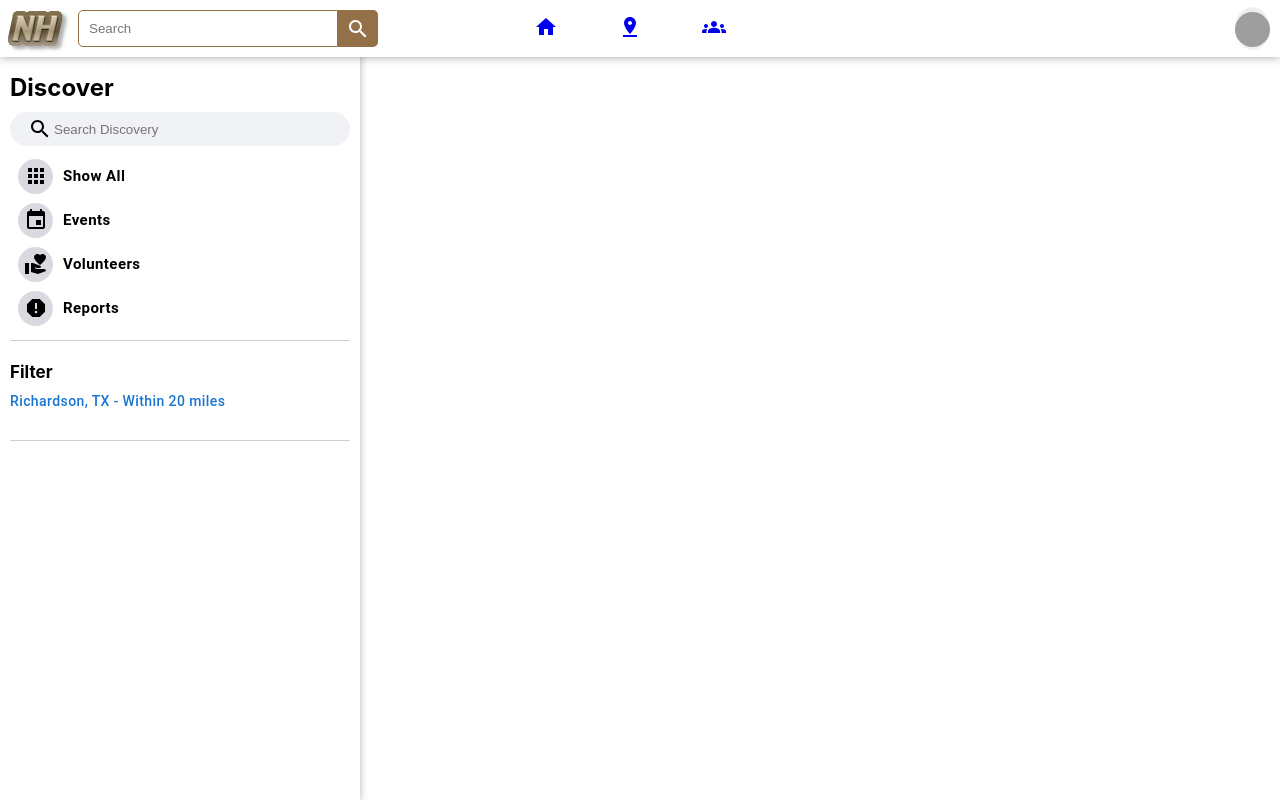
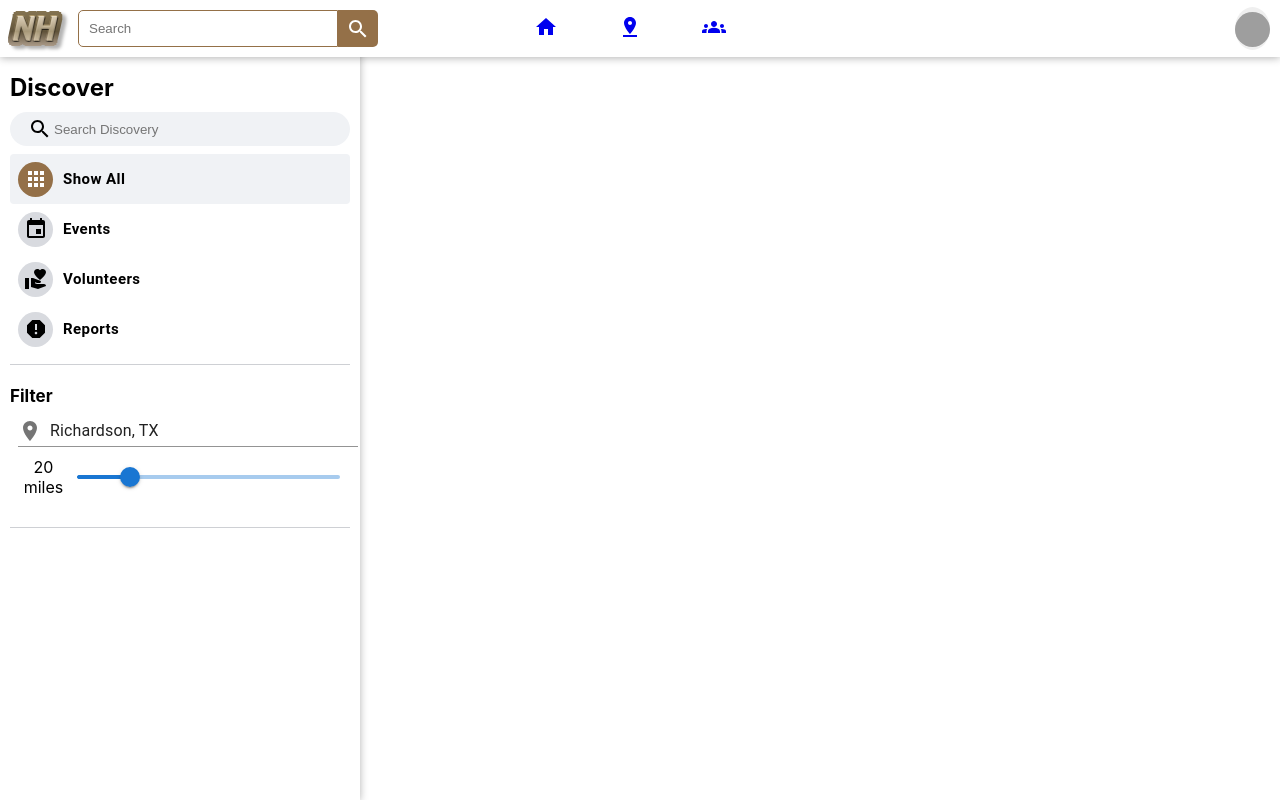
Before and after one commit to Bn161641/NeighborHack, a React (Create React App) app in the folder hackathon2022/: page /discover in a window 1280 px wide. Built offline with nearby package versions, Linux system fonts and the light colour scheme; grey boxes are pictures that could not be loaded.

Commit message:
done with side bar

```diff
--- a/hackathon2022/src/components/Filter.css
+++ b/hackathon2022/src/components/Filter.css
@@ -52,20 +52,26 @@
   margin-top: 8px;
 }
 
+
 .discoverCategory Button{
   width: 100%;
   display: flex;
   justify-content: flex-start;
-  height: 44px;
+  height: 50px;
   color: black;
   text-transform: none;
   font-weight: bold;
   font-size: 15px;
 }
 
+.discoverCategory Button.active{
+  background-color: #F0F2F5;
+}
+
 .discoverCategory Button:hover{
   background-color: #F0F2F5;
 }
+
 
 .discoverFilter{
   border-top: 1px solid #CED0D4;
@@ -79,6 +85,10 @@
   margin-top: 10px;
 }
 
+.discoverFormController{
+  width: 100%;
+  padding-right: 10px;
+}
 .filterLabel{
   font-size: 17px;
   margin: 1px 1px 1px 0px;
@@ -102,3 +112,31 @@
   justify-content: center;
   align-items: center;
 }
+
+.sideNavIcon.active{
+  background-color: #947048;
+  color: white;
+}
+
+.locationForm{
+  margin-left: 8px;
+  margin-right: 8px;
+  margin-top: 8px;
+  width: 100%;
+}
+
+.discoverLocation{
+  display: flex;
+  align-items: center;
+}
+
+.pRange{
+  margin: 10px 8px;
+}
+
+.discoverRange{
+  display: flex;
+  align-items: center;
+  width: 100%;
+  padding-right: 10px;
+}
--- a/hackathon2022/src/components/Filter.js
+++ b/hackathon2022/src/components/Filter.js
@@ -2,14 +2,69 @@ import "./Filter.css";
 import SearchIcon from "@mui/icons-material/Search";
 import Button from "@mui/material/Button";
 import { useState } from "react";
-import AppsIcon from '@mui/icons-material/Apps';
-import EventIcon from '@mui/icons-material/Event';
-import VolunteerActivismIcon from '@mui/icons-material/VolunteerActivism';
-import ReportIcon from '@mui/icons-material/Report';
+import AppsIcon from "@mui/icons-material/Apps";
+import EventIcon from "@mui/icons-material/Event";
+import VolunteerActivismIcon from "@mui/icons-material/VolunteerActivism";
+import ReportIcon from "@mui/icons-material/Report";
+import Box from "@mui/material/Box";
+import Input from "@mui/material/Input";
+import InputLabel from "@mui/material/InputLabel";
+import InputAdornment from "@mui/material/InputAdornment";
+import FormControl from "@mui/material/FormControl";
+import TextField from "@mui/material/TextField";
+import LocationOnIcon from "@mui/icons-material/LocationOn";
+import Slider from '@mui/material/Slider';
 
 export default function Filter() {
   const [range, setRange] = useState(20);
-  const [filterName, setFilterName] = useState("Richardson, TX - Within 20 miles")
+  const [filterName, setFilterName] = useState("Richardson, TX");
+  const [sideNav, setSideNav] = useState({
+    showAll: true,
+    events: false,
+    volunteers: false,
+    reports: false,
+  });
+
+  const handleSliderChange = (event, newValue) => {
+    setRange(newValue);
+  };
+
+  function changeView(view) {
+    switch (view) {
+      case "showAll":
+        setSideNav({
+          showAll: true,
+          events: false,
+          volunteers: false,
+          reports: false,
+        });
+        break;
+      case "events":
+        setSideNav({
+          showAll: false,
+          events: true,
+          volunteers: false,
+          reports: false,
+        });
+        break;
+      case "volunteers":
+        setSideNav({
+          showAll: false,
+          events: false,
+          volunteers: true,
+          reports: false,
+        });
+        break;
+      case "reports":
+        setSideNav({
+          showAll: false,
+          events: false,
+          volunteers: false,
+          reports: true,
+        });
+        break;
+    }
+  }
 
   return (
     <div className="filter">
@@ -23,17 +78,66 @@ export default function Filter() {
         />
       </div>
       <div className="discoverCategory">
-        <Button variant="text">
-          <div className="sideNavIcon"><AppsIcon/></div>
+        {/* <p>{sideNav}</p> */}
+        <Button
+          onClick={() => changeView("showAll")}
+          className={`${sideNav.showAll ? `active` : ``}`}
+          variant="text"
+        >
+          <div className={`sideNavIcon ${sideNav.showAll ? `active` : ``}`}>
+            <AppsIcon />
+          </div>
           Show All
-          </Button>
-        <Button variant="text"><div className="sideNavIcon"><EventIcon/></div>Events</Button>
-        <Button variant="text"><div className="sideNavIcon"><VolunteerActivismIcon/></div>Volunteers</Button>
-        <Button variant="text"><div className="sideNavIcon"><ReportIcon/></div>Reports</Button>
+        </Button>
+        <Button
+          onClick={() => changeView("events")}
+          className={`${sideNav.events ? `active` : ``}`}
+          variant="text"
+        >
+          <div className={`sideNavIcon ${sideNav.events ? `active` : ``}`}>
+            <EventIcon />
+          </div>
+          Events
+        </Button>
+        <Button
+          onClick={() => changeView("volunteers")}
+          className={`${sideNav.volunteers ? `active` : ``}`}
+          variant="text"
+        >
+          <div className={`sideNavIcon ${sideNav.volunteers ? `active` : ``}`}>
+            <VolunteerActivismIcon />
+          </div>
+          Volunteers
+        </Button>
+        <Button
+          onClick={() => changeView("reports")}
+          className={`${sideNav.reports ? `active` : ``}`}
+          variant="text"
+        >
+          <div className={`sideNavIcon ${sideNav.reports ? `active` : ``}`}>
+            <ReportIcon />
+          </div>
+          Reports
+        </Button>
       </div>
       <div className="discoverFilter">
         <h3 className="filterLabel">Filter</h3>
-        <Button variant="text">{filterName}</Button>
+        {/* <Button variant="text">{filterName}</Button> */}
+          <FormControl className="discoverFormController" variant="standard">
+            <Input
+              className="locationForm"
+              value={filterName}
+              startAdornment={
+                <InputAdornment position="start">
+                  <LocationOnIcon />
+                </InputAdornment>
+              }
+            />
+          </FormControl>
+          <div className="discoverRange">
+            <p className="pRange">{range} miles</p>
+            <Slider onChange={handleSliderChange} defaultValue={range} aria-label="Default"/>
+          </div>
       </div>
     </div>
   );
```
